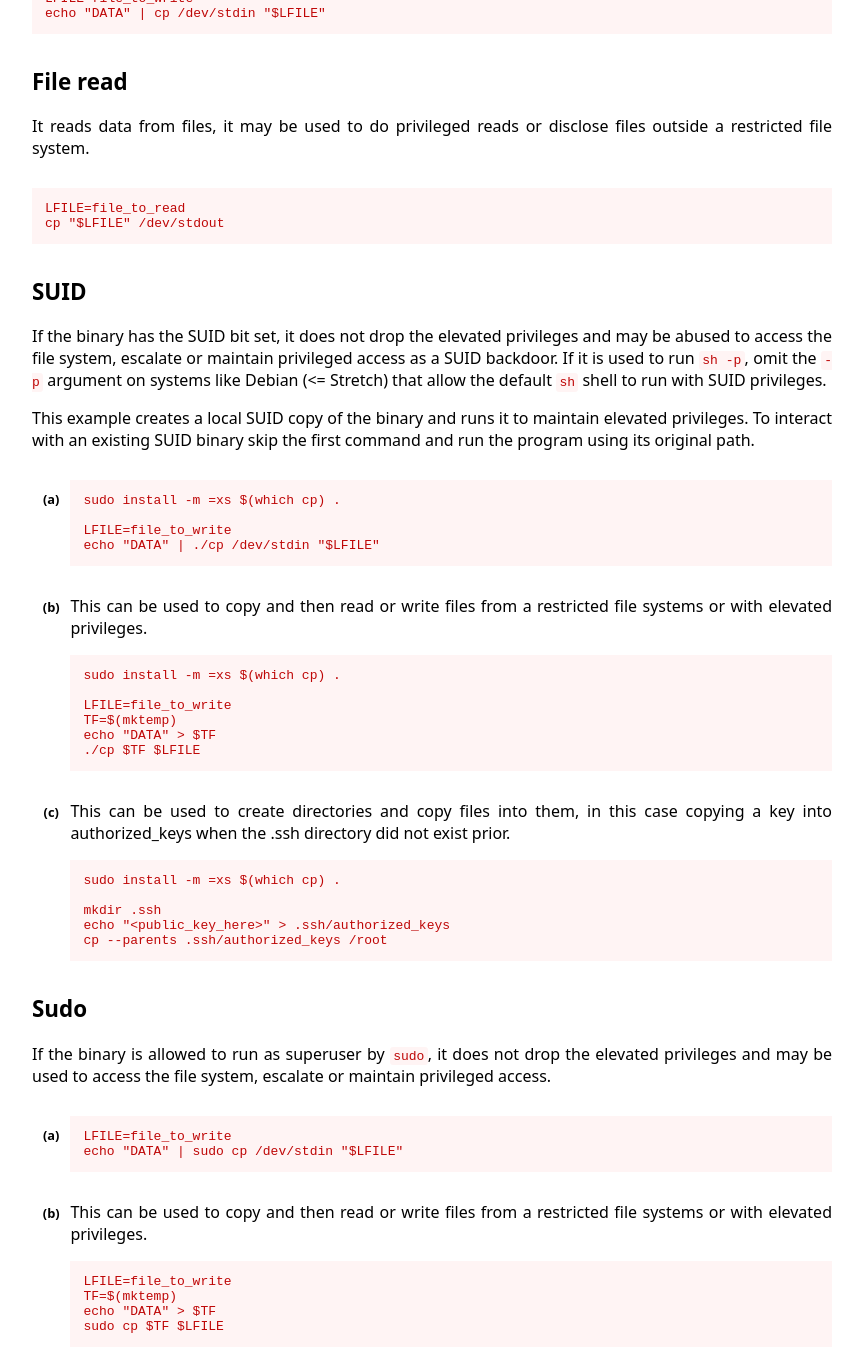
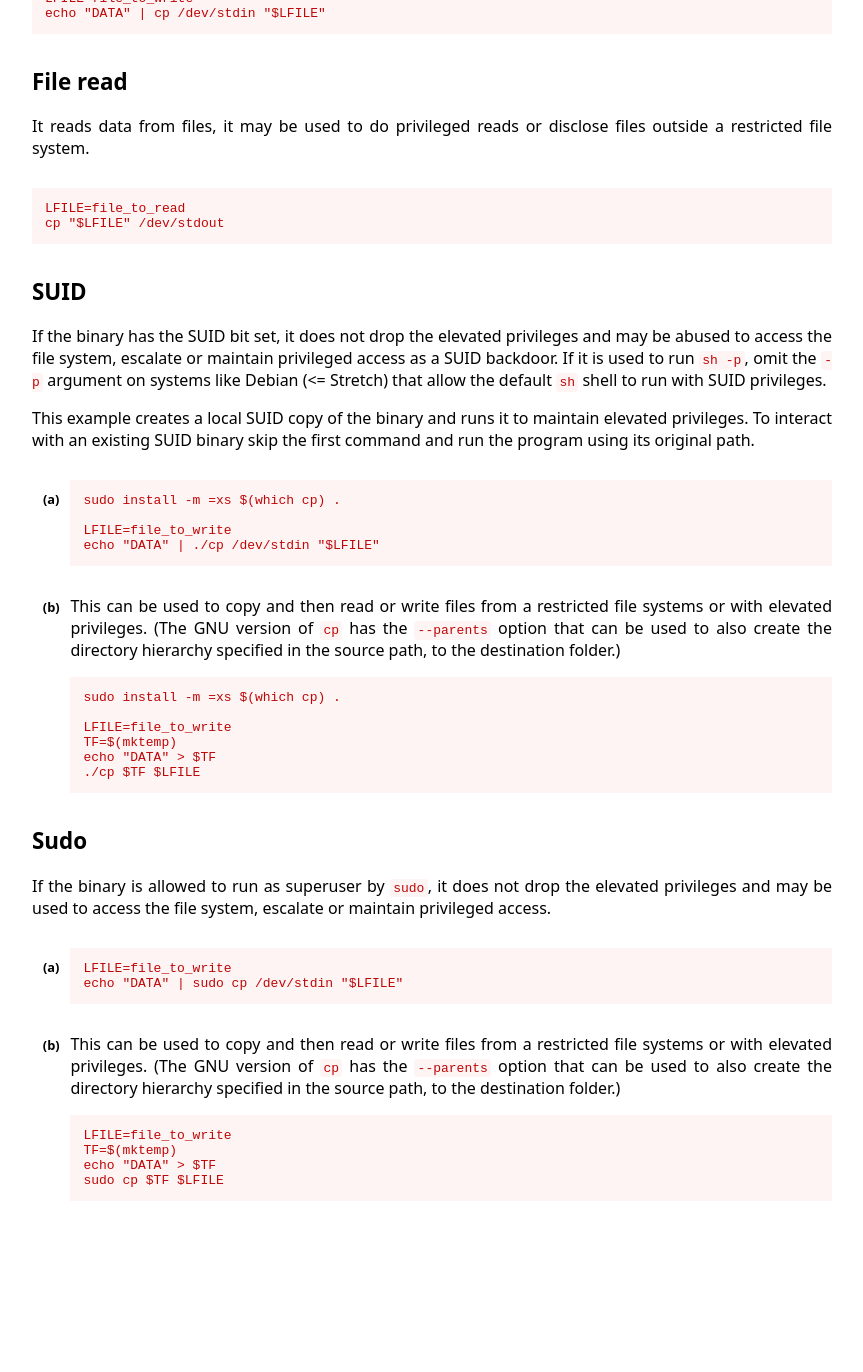
Before and after one commit to GTFOBins/GTFOBins.github.io, a Jekyll site: the page built from _gtfobins/cp.md, in a window 1280 px wide and 1400 px high, scrolled down 277 px. Shown: the top 1372 px of the window, without its empty margins (208-1071 px from the left). Built offline with Jekyll 4.4.1, drawn with Linux system fonts in a browser that asks for light colours; after the commit the page ends 1531 px from its top, so only the background shows below that.

Commit message:
Move the example to the existing descriptions

```diff
--- a/_gtfobins/cp.md
+++ b/_gtfobins/cp.md
@@ -12,22 +12,17 @@ functions:
     - code: |
         LFILE=file_to_write
         echo "DATA" | ./cp /dev/stdin "$LFILE"
-    - description: This can be used to copy and then read or write files from a restricted file systems or with elevated privileges.
+    - description: This can be used to copy and then read or write files from a restricted file systems or with elevated privileges. (The GNU version of `cp` has the `--parents` option that can be used to also create the directory hierarchy specified in the source path, to the destination folder.)
       code: |
         LFILE=file_to_write
         TF=$(mktemp)
         echo "DATA" > $TF
         ./cp $TF $LFILE
-    - description: This can be used to create directories and copy files into them, in this case copying a key into authorized_keys when the .ssh directory did not exist prior.
-      code: |
-        mkdir .ssh
-        echo "<public_key_here>" > .ssh/authorized_keys
-        cp --parents .ssh/authorized_keys /root
   sudo:
     - code: |
         LFILE=file_to_write
         echo "DATA" | sudo cp /dev/stdin "$LFILE"
-    - description: This can be used to copy and then read or write files from a restricted file systems or with elevated privileges.
+    - description: This can be used to copy and then read or write files from a restricted file systems or with elevated privileges. (The GNU version of `cp` has the `--parents` option that can be used to also create the directory hierarchy specified in the source path, to the destination folder.)
       code: |
         LFILE=file_to_write
         TF=$(mktemp)
```
